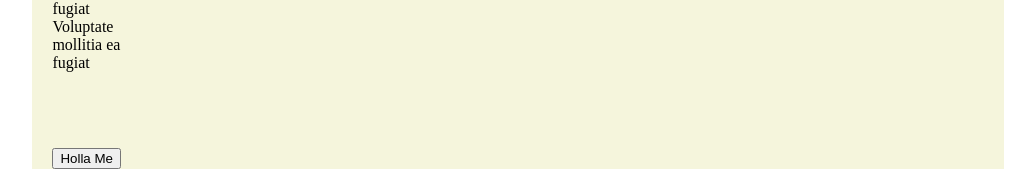
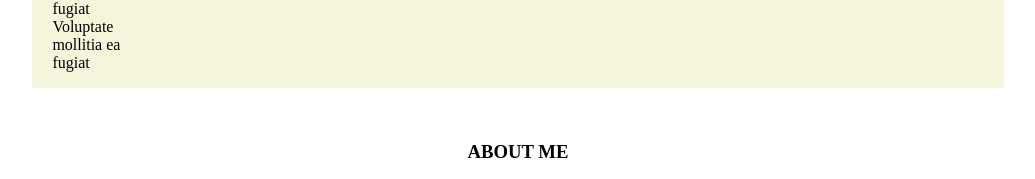
Before and after one commit to codegirl254/My-Portfolio, a plain HTML site: page index.html in a window 1280 px wide. Shown: the part 799-978 px from the top of the page, without its empty margins (122-1157 px from the left). Drawn offline with Linux system fonts and the light colour scheme.

Commit message:
update portfolio

```diff
--- a/index.html
+++ b/index.html
@@ -22,7 +22,7 @@
                         <h4>Hi I'M KONYA QUINN</h4>
                         <p> I am a Web Developer</p>
                         <p>Lorem ipsum dolor sit amet consectetur adipisicing elit. Ipsa, totam ducimus? Error officiis eos voluptate, odit suscipit autem,<br> mollitia vero odio aut, consequatur dolores fugiat culpa? Voluptate mollitia ea fugiat  Voluptate mollitia ea fugiat. <br>mollitia vero odio aut, consequatur dolores fugiat culpa? Voluptate mollitia ea fugiat  Voluptate mollitia ea fugiat</p>
-                        <button class="holla">Holla Me</button>
+                        <!-- <button class="holla">Holla Me</button> -->
                     </div>
                     <div class="container1-image">
                         <img src="/images/portfolio image.png " alt="image goes here">
@@ -102,6 +102,7 @@
                 <p>Linkedin:Quinta Otieno</p>
                 <p>Github: codegirl254</p>
 
+
             </div>
         </div>
 
```
